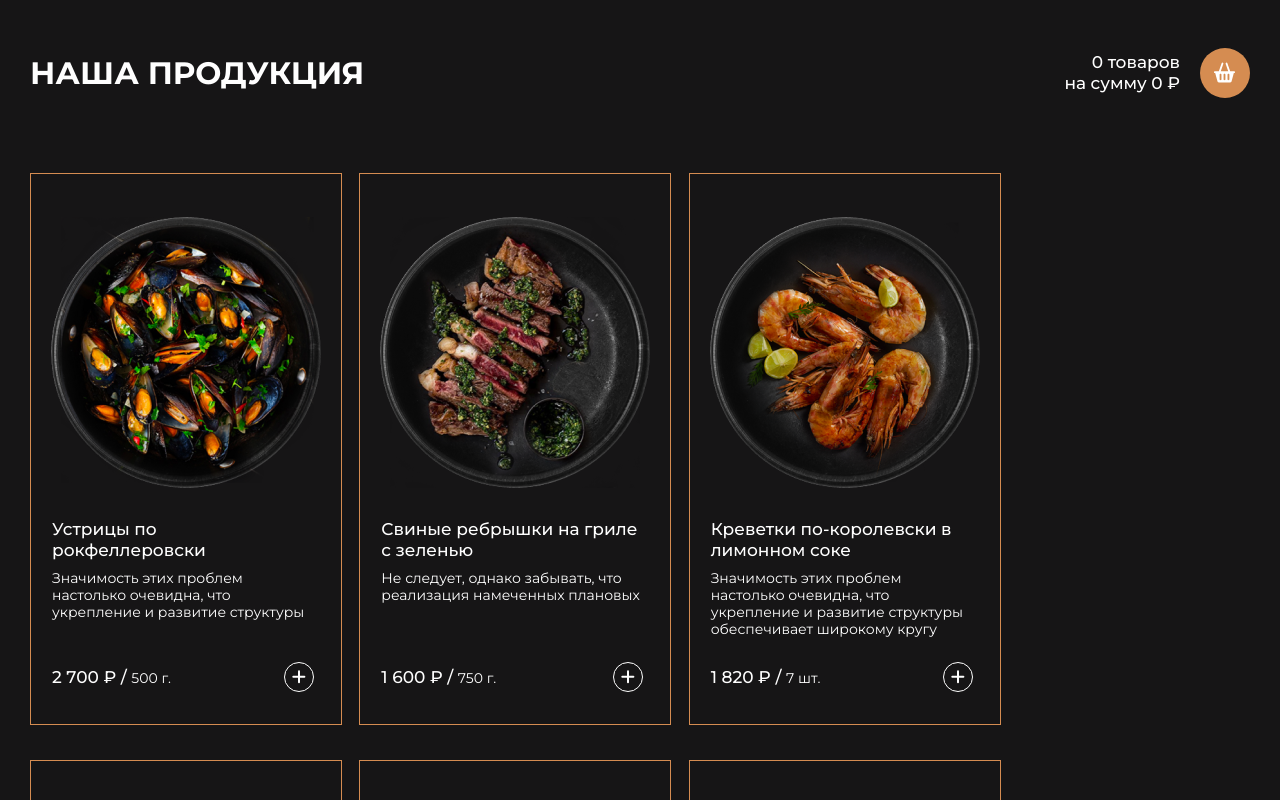
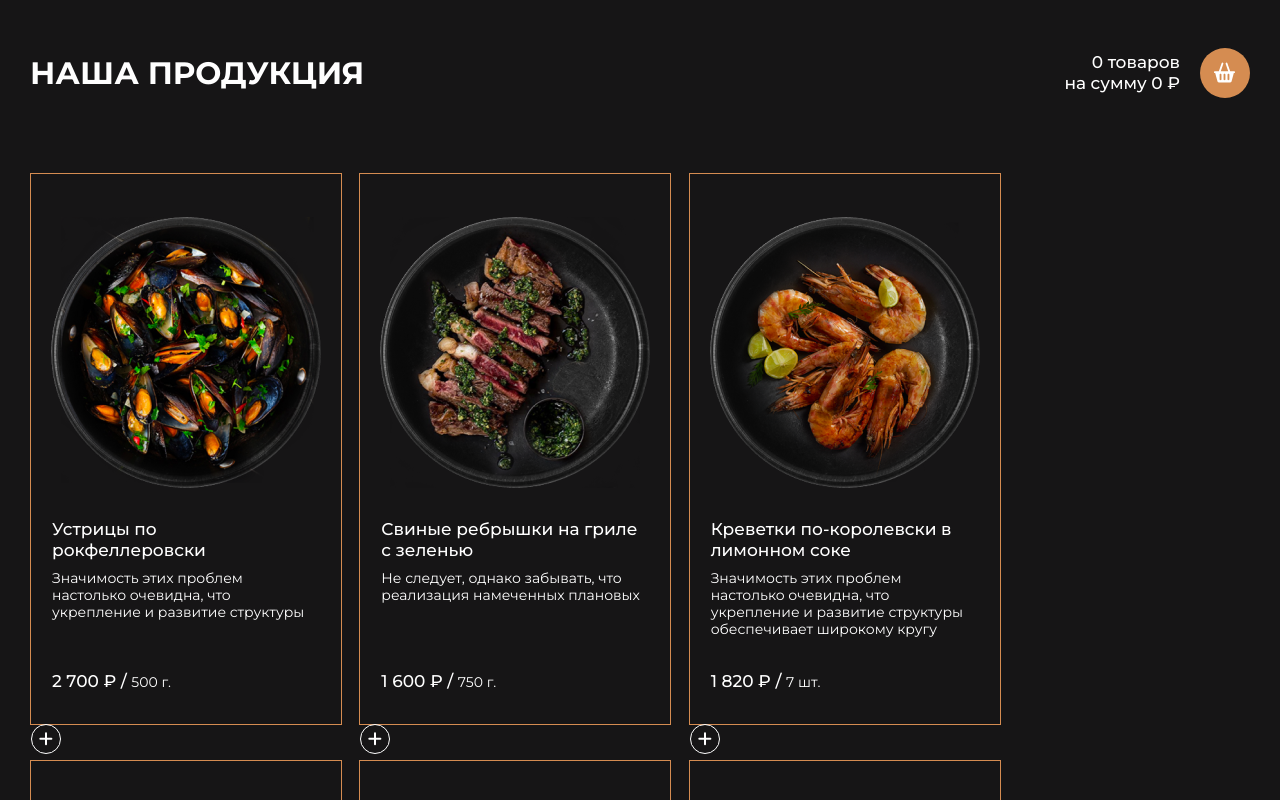
Before and after one commit to julia-popova-s/module-react, a React (Create React App) app: page / in a window 1280 px wide. Built offline with nearby package versions, Linux system fonts and the light colour scheme.

Commit message:
added routing

```diff
--- a/src/App.js
+++ b/src/App.js
@@ -10,7 +10,7 @@ function App() {
   return (
     <Routes>
       <Route path="/" element={<ProductsPage />} />
-      <Route path="product/:id/:name" element={<ProductPage />} />
+      <Route path="/:id/:name" element={<ProductPage />} />
       <Route path="/shoplist" element={<BasketPage />} />
       <Route path="*" element={<NotFound />} />
     </Routes>
--- a/src/components/elements/card/Card.js
+++ b/src/components/elements/card/Card.js
@@ -20,7 +20,7 @@ function Card({ id, img, name, description, price, weight }) {
 
   return (
     <CardItem margin={margin}>
-      <Link to={`product/${id}/${name}`}>
+      <Link to={`/${id}/${name}`} className="card__link">
         <div className="card__preview">
           <img
             className="card__img"
@@ -28,7 +28,6 @@ function Card({ id, img, name, description, price, weight }) {
             alt="Фотография блюда"
           />
         </div>
-      </Link>
         <div className="card__text">
           <h2 className="card__title">{title}</h2>
           <p className="card__description">{descriptor}</p>
@@ -37,9 +36,10 @@ function Card({ id, img, name, description, price, weight }) {
               {`${newPrice} ₽`} {"/ "}
               <span className="card__weight">{`${weight}.`}</span>
             </div>
-          <ButtonCircle handle={handleAddProduct} view={"plus"} />
           </div>
         </div>
+      </Link>
+      <ButtonCircle handle={handleAddProduct} view={"plus"} />
     </CardItem>
   );
 }
--- a/src/components/elements/card/CardItem.styled.js
+++ b/src/components/elements/card/CardItem.styled.js
@@ -6,12 +6,19 @@ export const CardItem = styled.div`
   max-width: 312px;
   height: 552px;
   transition: color 0.2s ease;
+  position: relative;
+  z-index: 1;
 
-  &:hover {
+  &:hover .card__link .card__text {
     color: var(--color-basic);
     transition: color 0.2s ease;
   }
-
+  .card__btn {
+    // position: absolute;
+    // z-index: 5;
+    // right: 27px;
+    // bottom: 28px;
+  }
   .card__preview {
     padding: 43px 20px 0 20px;
     width: 100%;
@@ -31,6 +38,7 @@ export const CardItem = styled.div`
     flex: 1 0 auto;
     height: calc(100% - 345px);
     padding: 0 27px 0 21px;
+    color: var(--color-white);
 
     .card__title {
       margin-bottom: ${({ margin }) => (margin ? "9px" : "13px")};
@@ -67,28 +75,6 @@ export const CardItem = styled.div`
           line-height: 17px;
         }
       }
-
-      .card__btn-add {
-        border-radius: 50%;
-        border: 1px solid var(--color-white);
-        width: 30px;
-        height: 30px;
-        background-color: transparent;
-        transition: all 0.2s ease;
-        position: relative;
-      }
-
-      .card__btn-add:hover {
-        background-color: var(--color-basic);
-        border: 1px solid var(--color-basic);
-        transition: all 0.2s ease;
-      }
-
-      .card__btn-plus {
-        position: absolute;
-        top: 25%;
-        right: 25%;
-      }
     }
   }
 `;
--- a/src/components/elements/cardBasket/CardBasket.js
+++ b/src/components/elements/cardBasket/CardBasket.js
@@ -8,6 +8,7 @@ import {
   minusProduct,
   plusProduct,
 } from "../../../store/reducers/basket";
+import { Link } from "react-router-dom";
 import ButtonCircle from "../../ui/buttonCircle";
 function CardBasket({ id, img, name, price, quantity }) {
   const newPrice = getPriceWithSpace(price * quantity);
@@ -29,6 +30,7 @@ function CardBasket({ id, img, name, price, quantity }) {
 
   return (
     <CardBasketWrap>
+      <Link to={`/${id}/${name}`} className="card__link">
         <div className="card__preview">
           <img
             className="card__img"
@@ -36,8 +38,12 @@ function CardBasket({ id, img, name, price, quantity }) {
             alt="Фотография блюда"
           />
         </div>
+      </Link>
+
       <div className="card__text">
-        <div className="card__title">{title}</div>
+        <Link to={`/${id}/${name}`} className="card__link">
+          {title}
+        </Link>
         <div className="card__block-price">
           <ButtonCircle
             handle={handlePlusProduct}
--- a/src/components/elements/cardBasket/CardBasketWrap.styled.js
+++ b/src/components/elements/cardBasket/CardBasketWrap.styled.js
@@ -13,11 +13,15 @@ export const CardBasketWrap = styled.div`
   padding: 15.5px 0;
   max-width: 860px;
 
-  &:hover {
+  :hover {
     color: var(--color-basic);
     transition: color 0.2s ease;
+    .card__text .card__link,
+    .card__block-price .card__quantity {
+      color: var(--color-basic);
+      transition: color 0.2s ease;
+    }
   }
-
   .card__preview {
     max-width: 220px;
     min-height: 133px;
@@ -38,12 +42,14 @@ export const CardBasketWrap = styled.div`
     justify-content: space-between;
     align-items: center;
     min-height: 30px;
+    color: var(--color-white);
 
-    .card__title {
+    .card__link {
       max-width: 310px;
       font-weight: 500;
       font-size: 17px;
       line-height: 21px;
+      color: var(--color-white);
     }
     .card__block-price {
       display: flex;
--- a/src/components/pages/productPage/ProductPage.js
+++ b/src/components/pages/productPage/ProductPage.js
@@ -6,6 +6,7 @@ import { useSelector } from "react-redux";
 import { useParams } from "react-router-dom";
 import "./index.scss";
 import ButtonForOrder from "../../ui/buttonForOrder";
+
 function DetailedCardPage() {
   const amount = useSelector((state) => state.basket.totalAmount);
   const quantity = useSelector((state) => state.basket.totalQuantity);
@@ -19,7 +20,6 @@ function DetailedCardPage() {
         <div className="container">
           <div className="header-block">
             <ButtonToBack handleGoBack={goBack} />
-
             <BasketMini counter={quantity} sum={amount} />
           </div>
         </div>
--- a/src/components/pages/productPage/index.scss
+++ b/src/components/pages/productPage/index.scss
@@ -1,5 +1,8 @@
 .details {
   color: white;
+  background-image: url('../../../../public/images/product/back.png');
+  background-size: contain;
+  background-position: 100% 100%;
 }
 
 .container {
@@ -21,7 +24,8 @@
   display: flex;
   flex-wrap: wrap;
   justify-content: space-between;
-  padding: 6px 0;
+  padding-top: 6px;
+  padding-bottom: 108px;
 
   &__view {
     padding-left: 50px;
@@ -46,6 +50,7 @@
     line-height: 37px;
     color: #D58C51;
     margin-bottom: 21px;
+    max-width: 415px;
   }
 
   &__description {
--- a/src/components/ui/buttonCircle/BtnCircle.styled.js
+++ b/src/components/ui/buttonCircle/BtnCircle.styled.js
@@ -6,7 +6,10 @@ const BtnCircle = styled.button`
   height: 30px;
   background-color: transparent;
   transition: all 0.2s ease;
-  position: relative;
+  display: flex;
+  justify-content: center;
+  align-items: center;
+
   :hover {
     background-color: var(--color-basic);
     border: 1px solid var(--color-basic);
@@ -19,17 +22,9 @@ const BtnCircle = styled.button`
   svg path {
     transition: all 0.2s ease;
   }
-  .plus,
-  .minus {
-    position: absolute;
-    top: 25%;
-    right: 25%;
-  }
 
   .delete {
-    position: absolute;
-    top: 8px;
-    right: 7px;
+    margin: 2px 0 0 2px;
   }
 `;
 export default BtnCircle;
```
Also changed, not shown: public/images/product/back.png (added). Lines whose indentation alone changed are shown as unchanged.
